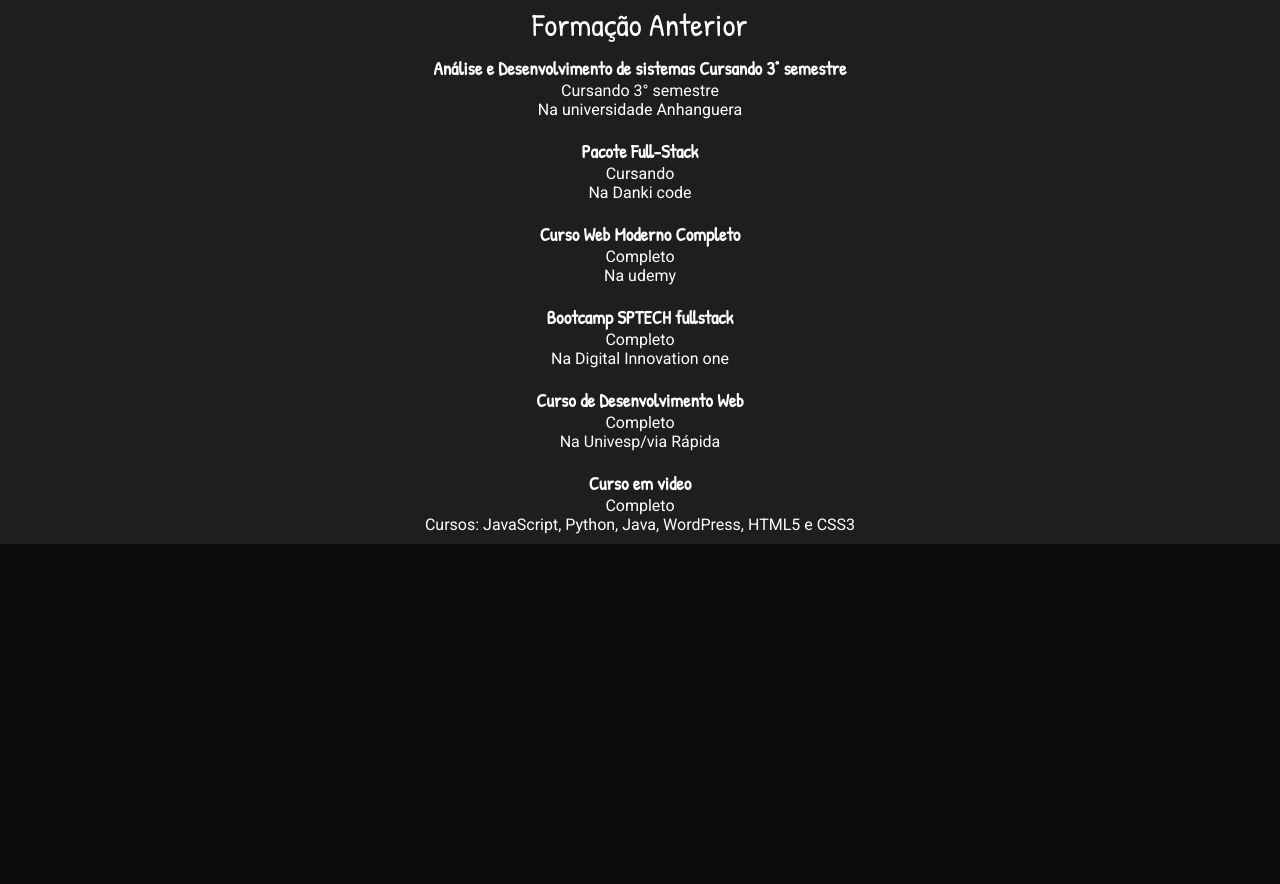
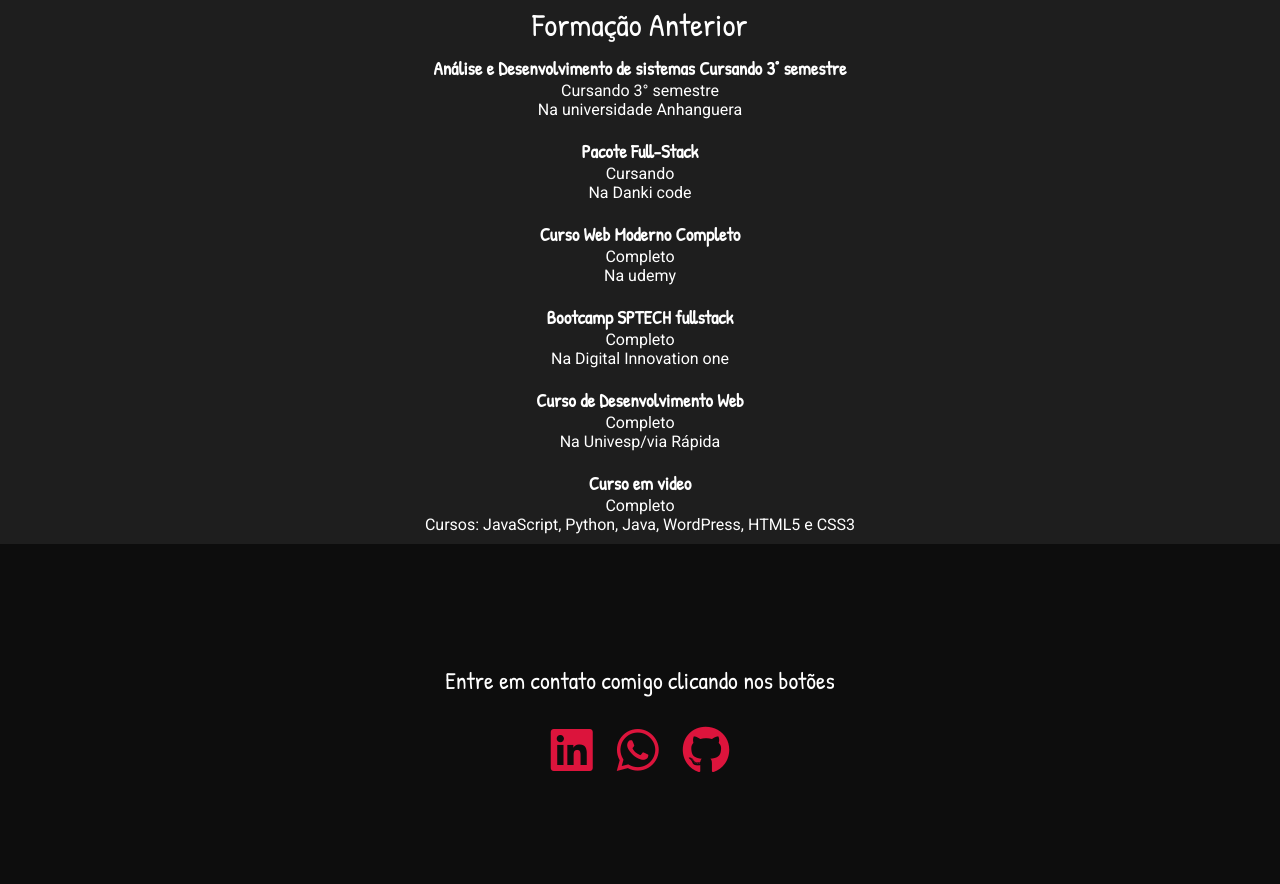
Before and after one commit to Matheuspaixaocrisostenes/portifolio, a plain HTML site: page index.html in a window 1280 px wide. Shown: the part 1530-2414 px from the top of the page. Before the commit the page ends 2074 px from the top, so only its background shows below. Drawn offline with Linux system fonts and the light colour scheme.

Commit message:
criando a parte de contato

```diff
--- a/index.html
+++ b/index.html
@@ -124,6 +124,24 @@
                 <p>Cursos: JavaScript, Python, Java, WordPress, HTML5 e CSS3</p>
             </div>
         </section>
+
+        <section id="contact">
+            <h2>Entre em contato comigo clicando nos botões</h2>
+            <ul class="icons">
+                <li>
+                    <a href="https://www.linkedin.com/in/matheus-paix%C3%A3o-crisostenes-3863a51a7/"
+                                target="_blank"><i class="fab fa-linkedin"></i></a>
+                </li>
+                <li>
+                    <a href="https://api.whatsapp.com/send?phone=5511973560450" target="_blank"><i
+                                    class="fab fa-whatsapp"></i></a>
+                </li>
+                <li>
+                    <a href="https://github.com/Matheuspaixaocrisostenes" target="_blank"><i
+                                    class="fab fa-github"></i></a></i>
+                </li>
+            </ul>
+        </section>
     </main>
 
     <script>
--- a/src/assests/style.css
+++ b/src/assests/style.css
@@ -229,6 +229,41 @@
 
 /* *** */
 
+/* Contact */
+
+#contact{
+    padding: 100px 2%;
+    display: flex;
+    flex-direction: column;
+    justify-content: center;
+    align-items: center;
+}
+
+#contact h2{
+    color: white;
+    font-weight: normal;
+    line-height: 3em;
+}
+
+#contact ul.icons li{
+    display: inline;
+}
+
+#contact ul.icons li i{
+    font-size: 3em;
+    padding: 10px;
+    color: crimson;
+    position: relative;
+}
+
+#contact ul.icons li i:hover{
+    animation: subir 1s infinite;
+    color: rgb(39, 143, 39);
+    transition: .5s;
+}
+
+/* *** */
+
 /* Animacoes */
 
 @keyframes subir {
```
